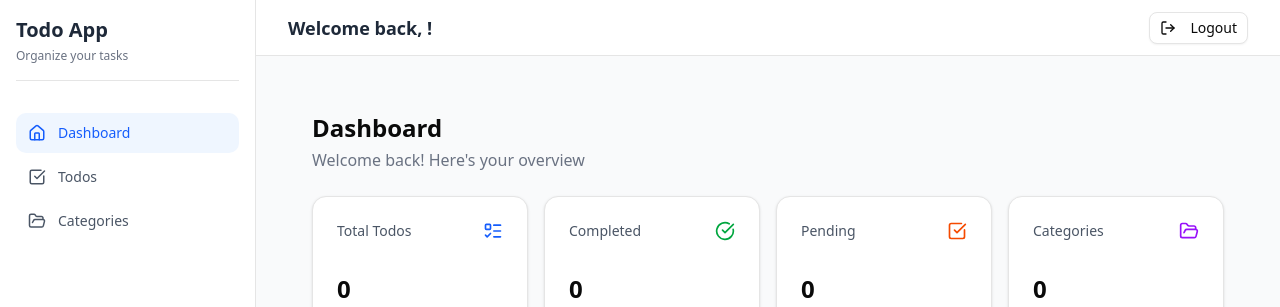
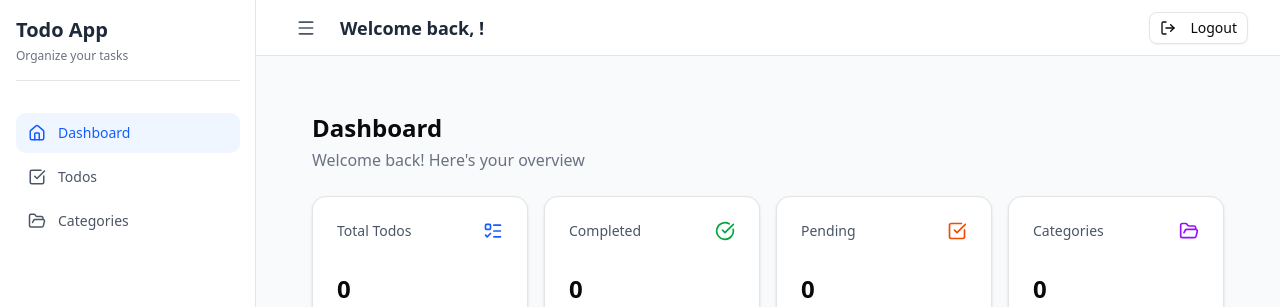
Before and after one commit to nazmisani/todolist-app, a Next.js app in the folder my-app/: page /dashboard in a window 1280 px wide. Shown: the top 307 px of the page. Built offline with nearby package versions, Linux system fonts and the light colour scheme; no server answers.

Commit message:
feat(layout): implement sidebar toggle functionality and enhance layout components

```diff
--- a/my-app/src/app/(dashboard)/layout.tsx
+++ b/my-app/src/app/(dashboard)/layout.tsx
@@ -1,3 +1,6 @@
+"use client";
+
+import { useState } from "react";
 import Sidebar from "@/components/layout/Sidebar";
 import Navbar from "@/components/layout/Navbar";
 
@@ -6,11 +9,13 @@ export default function DashboardLayout({
 }: {
   children: React.ReactNode;
 }) {
+  const [sidebarOpen, setSidebarOpen] = useState(true);
+
   return (
     <div className="flex h-screen">
-      <Sidebar />
+      <Sidebar isOpen={sidebarOpen} />
       <div className="flex-1 flex flex-col">
-        <Navbar />
+        <Navbar onToggleSidebar={() => setSidebarOpen(!sidebarOpen)} />
         <main className="flex-1 overflow-auto bg-gray-50 p-6">{children}</main>
       </div>
     </div>
--- a/my-app/src/components/layout/Navbar.tsx
+++ b/my-app/src/components/layout/Navbar.tsx
@@ -4,9 +4,13 @@ import { useAppSelector, useAppDispatch } from "@/store/hooks";
 import { clearUser } from "@/store/slices/authSlices";
 import { useRouter } from "next/navigation";
 import { Button } from "@/components/ui/button";
-import { LogOut } from "lucide-react";
+import { LogOut, Menu } from "lucide-react";
 
-export default function Navbar() {
+interface NavbarProps {
+  onToggleSidebar: () => void;
+}
+
+export default function Navbar({ onToggleSidebar }: NavbarProps) {
   const user = useAppSelector((state) => state.auth.user);
   const dispatch = useAppDispatch();
   const router = useRouter();
@@ -19,11 +23,19 @@ export default function Navbar() {
 
   return (
     <div className="h-14 bg-white border-b px-8 flex items-center justify-between">
-      <div>
-        <h1 className="text-lg font-semibold text-gray-800">
-          Welcome back, {user?.name}!
-        </h1>
-        <p className="text-xs text-gray-500">{user?.email}</p>
+      <div className="flex items-center gap-4">
+        <button
+          onClick={onToggleSidebar}
+          className="p-2 hover:bg-gray-100 rounded-lg transition-colors"
+        >
+          <Menu size={20} className="text-gray-600" />
+        </button>
+        <div>
+          <h1 className="text-lg font-semibold text-gray-800">
+            Welcome back, {user?.name}!
+          </h1>
+          <p className="text-xs text-gray-500">{user?.email}</p>
+        </div>
       </div>
       <Button variant="outline" size="sm" onClick={handleLogout}>
         <LogOut size={16} className="mr-2" />
--- a/my-app/src/components/layout/Sidebar.tsx
+++ b/my-app/src/components/layout/Sidebar.tsx
@@ -4,7 +4,11 @@ import Link from "next/link";
 import { usePathname } from "next/navigation";
 import { Home, CheckSquare, FolderOpen } from "lucide-react";
 
-export default function Sidebar() {
+interface SidebarProps {
+  isOpen: boolean;
+}
+
+export default function Sidebar({ isOpen }: SidebarProps) {
   const pathname = usePathname();
 
   const links = [
@@ -14,7 +18,13 @@ export default function Sidebar() {
   ];
 
   return (
-    <div className="w-64 bg-white border-r min-h-screen p-4">
+    <div
+      className={`bg-white border-r min-h-screen transition-all duration-300 ${
+        isOpen ? "w-64" : "w-0"
+      }`}
+    >
+      {isOpen && (
+        <div className="p-4 w-64">
           <div className="mb-8 pb-4 border-b">
             <h2 className="text-xl font-bold text-gray-800">Todo App</h2>
             <p className="text-xs text-gray-500 mt-1">Organize your tasks</p>
@@ -40,5 +50,7 @@ export default function Sidebar() {
             })}
           </nav>
         </div>
+      )}
+    </div>
   );
 }
```
Lines whose indentation alone changed are shown as unchanged.
